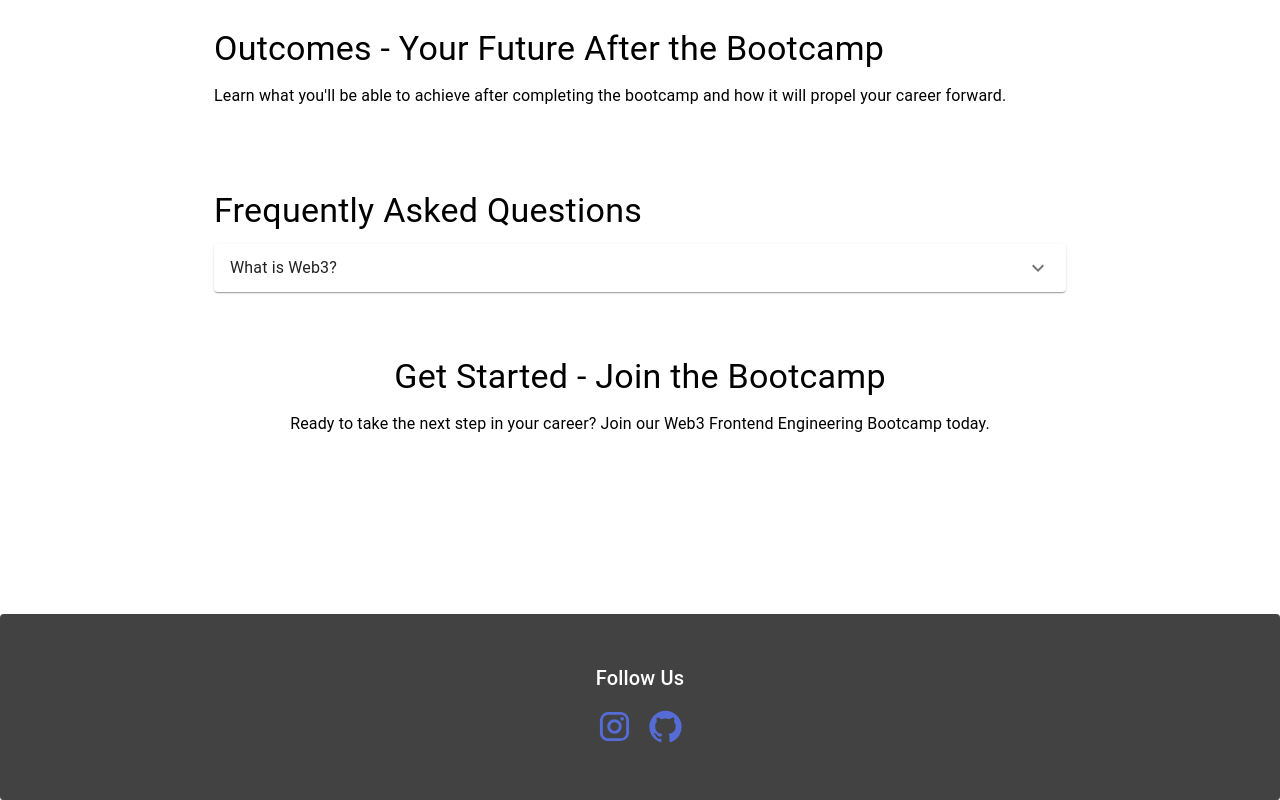
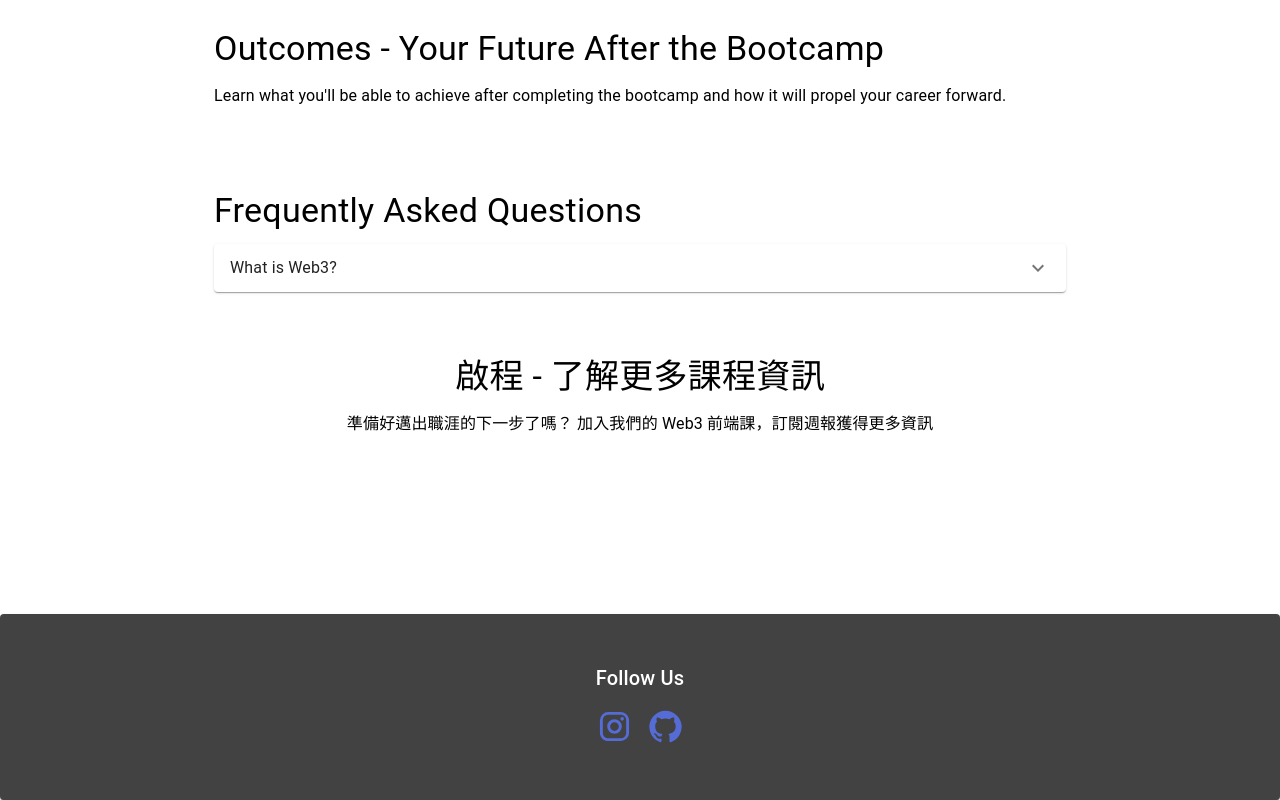
Before and after one commit to noraliucode/landing-page, a React (Create React App) app: page / in a window 1280 px wide. Shown: the part 1962-2762 px from the top of the page. Built offline with nearby package versions, Linux system fonts and the light colour scheme.

Commit message:
fix: update content

```diff
--- a/src/LandingPage.tsx
+++ b/src/LandingPage.tsx
@@ -347,11 +347,11 @@ const GetStartedSection = () => {
     <Container maxWidth="md" id="getStartedSection">
       <Box py={4} textAlign="center">
         <Typography variant="h4" component="h2" gutterBottom>
-          Get Started - Join the Bootcamp
+          啟程 - 了解更多課程資訊
         </Typography>
         <Typography variant="subtitle1" paragraph>
-          Ready to take the next step in your career? Join our Web3 Frontend
-          Engineering Bootcamp today.
+          準備好邁出職涯的下一步了嗎？ 加入我們的 Web3
+          前端課，訂閱週報獲得更多資訊
         </Typography>
         <Container maxWidth="md">
           <Box py={4} textAlign="center">
```
